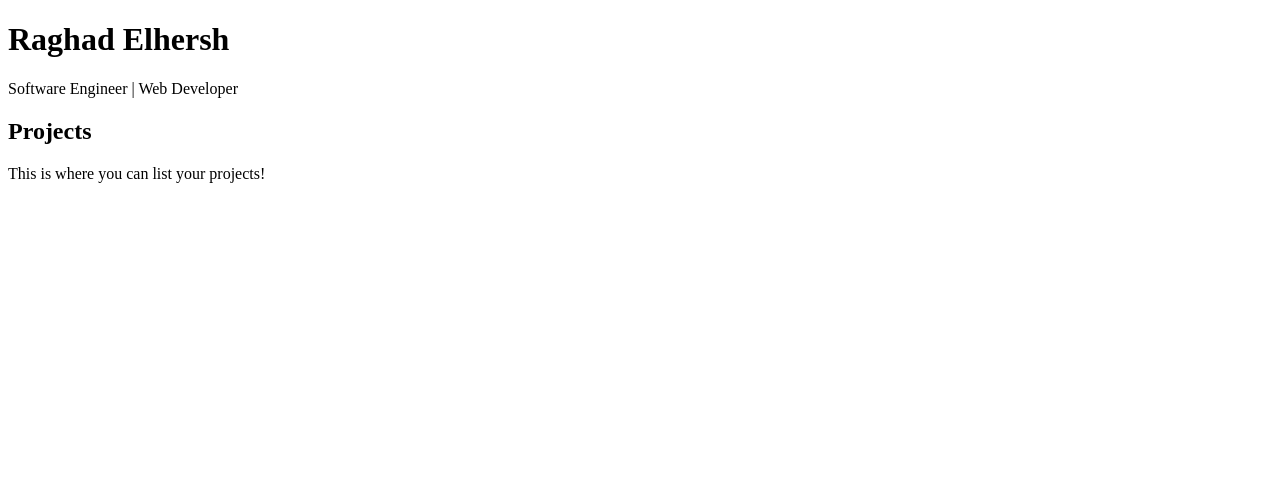
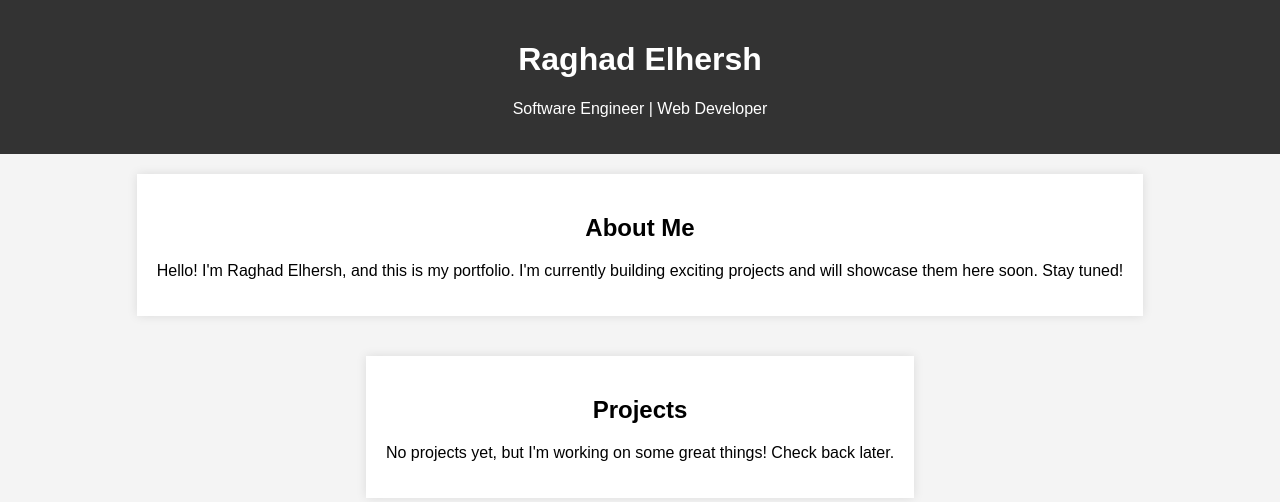
Before and after one commit to RaghadElhersh/RaghadElhersh.github.io, a plain HTML site: page index.html in a window 1280 px wide. Drawn offline with Linux system fonts and the light colour scheme.

Commit message:
Add placeholder content to index.html

```diff
--- a/index.html
+++ b/index.html
@@ -4,6 +4,27 @@
     <meta charset="UTF-8">
     <meta name="viewport" content="width=device-width, initial-scale=1.0">
     <title>Raghad Elhersh Portfolio</title>
+    <style>
+        body {
+            font-family: Arial, sans-serif;
+            background-color: #f4f4f4;
+            margin: 0;
+            padding: 0;
+            text-align: center;
+        }
+        header {
+            background-color: #333;
+            color: white;
+            padding: 20px 0;
+        }
+        section {
+            margin: 20px;
+            padding: 20px;
+            background-color: white;
+            box-shadow: 0 0 10px rgba(0, 0, 0, 0.1);
+            display: inline-block;
+        }
+    </style>
 </head>
 <body>
     <header>
@@ -12,8 +33,13 @@
     </header>
 
     <section>
+        <h2>About Me</h2>
+        <p>Hello! I'm Raghad Elhersh, and this is my portfolio. I'm currently building exciting projects and will showcase them here soon. Stay tuned!</p>
+    </section>
+
+    <section>
         <h2>Projects</h2>
-        <p>This is where you can list your projects!</p>
+        <p>No projects yet, but I'm working on some great things! Check back later.</p>
     </section>
 </body>
 </html>
```
